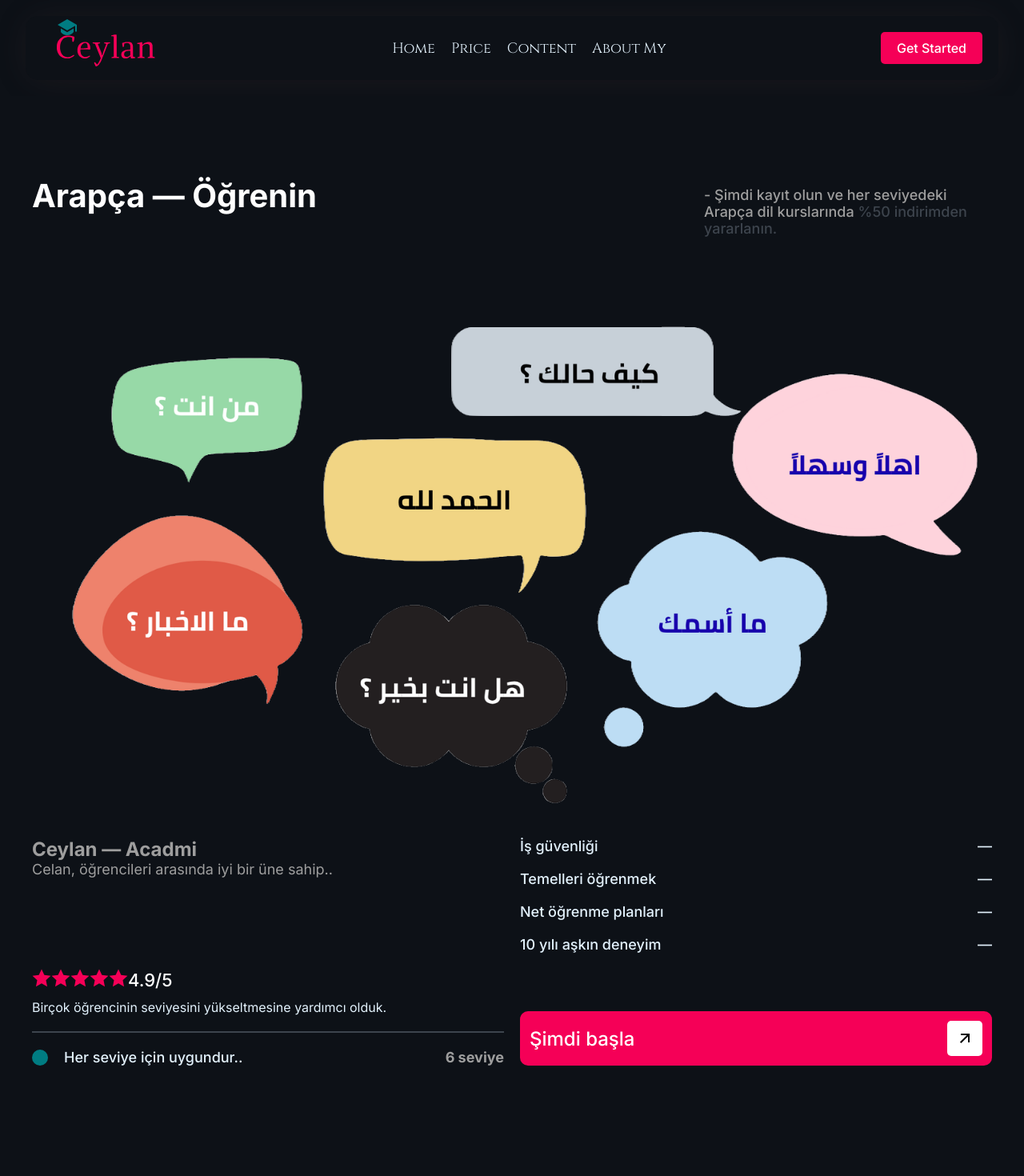
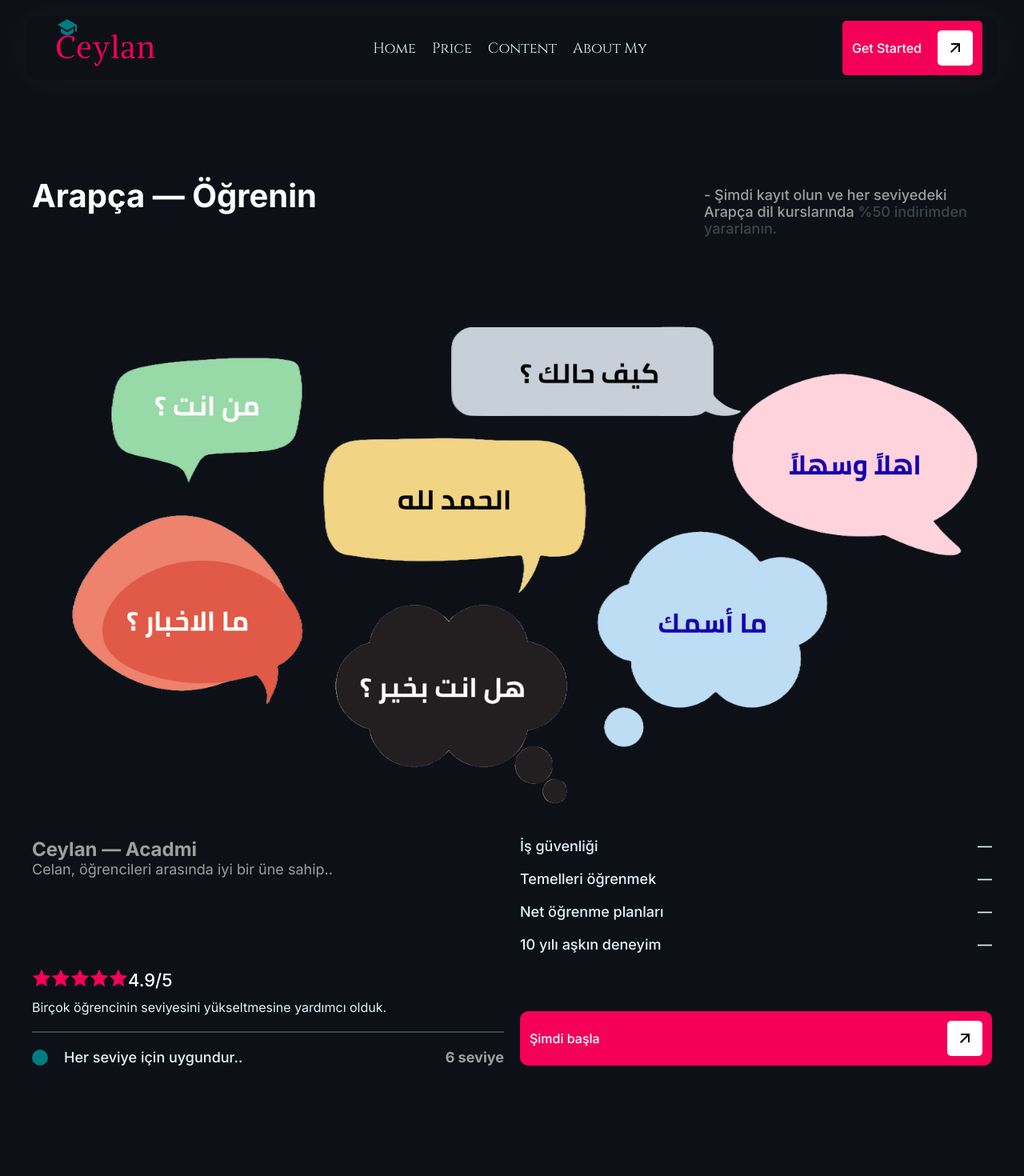
Before and after one commit to a00ae/Ceylan-Academic, a React (Vite) app: page / in a window 1280 px wide. Shown: the top 1470 px of the page at 80% size. Built offline with nearby package versions, Linux system fonts and the light colour scheme.

Commit message:
new card

```diff
--- a/src/components/ui/Button/Button.module.scss
+++ b/src/components/ui/Button/Button.module.scss
@@ -1,43 +1,123 @@
+@use "../../../styles/variables" as btn;
+
+// 1. مصفوفة الألوان المحدثة (التحكم الكامل بالخلفية والنص والحدود)
+$btn-themes: (
+  "default": (
+    bg: var(--btn-color),
+    color: var(--color-white),
+    border: var(--btn-color),
+    hover-bg: #ffffff,               // الخلفية تصبح بيضاء عند الهوفر
+    hover-border: var(--btn-color),
+    hover-color: var(--color-black-hover)    // النص يتغير ليتناسب مع الخلفية البيضاء
+  ),
+  "primary": (
+    bg: var(--color-primary),
+    color: #ffffff,
+    border: transparent,
+    hover-bg: var(--color-primary-hover),
+    hover-border: transparent,
+    hover-color: #ffffff             // يظل النص أبيض لأن الخلفية داكنة
+  ),
+  "secondary": (
+    bg: transparent,
+    color: #ffffff,
+    border: var(--color-secondary),
+    hover-bg: var(--color-secondary-hover),
+    hover-border: var(--color-secondary-hover),
+    hover-color: #ffffff             // يظل النص أبيض
+  ),
+  "dark": ( // مثال إضافي لزر بخلفية سوداء يتحول لشفاف أو أبيض عند الهوفر
+    bg: #000000,
+    color: #ffffff,                  // النص أبيض على خلفية سوداء
+    border: #000000,
+    hover-bg: #ffffff,               // عند الهوفر الخلفية بيضاء
+    hover-border: #000000,
+    hover-color: #000000             // النص ينعكس ليصبح أسود
+  )
+);
+
+// 2. الكلاس الأساسي للزر
 .btn {
-  border: none;
+  border: 2px dashed transparent;
   border-radius: var(--border-radius-sm);
   font-family: Inter, "IBM Plex Sans Arabic", sans-serif;
   font-weight: 500;
   cursor: pointer;
   transition: all 0.2s ease-in-out;
+  @include btn.flex-row(center, center, sm);
+
+  .first {
+    overflow: hidden;
+
+    .data-title {
+      position: relative;
+      display: block;
+      transition: transform var(--transition-main);
+      background-color: inherit;
+      backface-visibility: hidden;
+      transform: translateZ(0);
+
+      &::before {
+        content: attr(data-title);
+        position: absolute;
+        top: 100%;
+        left: 0;
+        width: 100%;
+        // سيتم التحكم بلونه ديناميكيًا بالأسفل لتجنب التعارض
       }
-.default {
-  background-color: var(--btn-color);
-  color: #ffffff;
-  &:hover {
-    background-color: var(--btn-color-hover);
     }
   }
 
-// الأشكال (Variants)
-.primary {
-  background-color: var(--color-primary);
-  color: #ffffff;
-  &:hover {
-    background-color: var(--color-primary-hover);
+  .svg {
+    padding: var(--space-xs);
+    background-color: #fff;
+    border-radius: var(--border-radius-sm);
+    @include btn.flex-row(center, center, 0);
+
+    svg {
+      color: #000;
+      transition: transform var(--transition-main);
     }
   }
 
-.secondary {
-  background-color: transparent;
-  border: 2px solid var(--color-secondary);
-  color: #ffffff;
+  // تأثيرات الأنميشن العامة عند الهوفر
   &:hover {
-    background-color: var(--color-secondary-hover);
+    .first .data-title {
+      transform: translateY(-100%);
+    }
+
+    svg {
+      transform: rotate(40deg);
     }
   }
 
-// الأحجام (Sizes)
-.small {
-  padding: 6px 12px;
-  font-size: 14px;
+  // 3. توليد الألوان والتأثيرات المتطابقة تلقائيًا
+  @each $theme, $colors in $btn-themes {
+    &.#{$theme} {
+      background-color: map-get($colors, bg);
+      color: map-get($colors, color);
+
+      @if map-get($colors, border) != transparent {
+        border: 2px dashed map-get($colors, border);
       }
-.medium {
-  padding: 10px 20px;
-  font-size: 16px;
+
+      // ضبط لون النص التأثيري (الـ التموضع السفلي) قبل الهوفر ليطابق لون الزر الأصلي
+      .first .data-title::before {
+        color: map-get($colors, hover-color);
       }
+
+      &:hover {
+        background-color: map-get($colors, hover-bg);
+        color: map-get($colors, hover-color);
+
+        @if map-get($colors, hover-border) != transparent {
+          border-color: map-get($colors, hover-border);
+        }
+      }
+    }
+  }
+
+  // 4. الأحجام
+  &.small { padding: 6px 6px; font-size: 14px; }
+  &.medium { padding: 10px 10px; font-size: 16px; }
+}
--- a/src/components/ui/Button/Button.tsx
+++ b/src/components/ui/Button/Button.tsx
@@ -1,5 +1,6 @@
+import { RiArrowRightUpLine } from "@remixicon/react";
 import styles from "./Button.module.scss";
-interface ButtonProps extends React.ButtonHTMLAttributes<HTMLButtonElement> {
+interface ButtonProps extends React.AnchorHTMLAttributes<HTMLAnchorElement> {
   variant?: "default" | "primary" | "secondary" | "danger" | "black"; // تحديد أشكال الزر
   size?: "small" | "medium" | "large";
 }
@@ -13,9 +14,16 @@ const Button: React.FC<ButtonProps> = ({
 }) => {
   const buttonClass = `${styles.btn} ${styles[variant]} ${styles[size]} ${className}`;
   return (
-    <button className={buttonClass} {...props}>
-      {children}
-    </button>
+    <a className={buttonClass} {...props}>
+      <div className={styles.first}>
+        <span className={styles["data-title"]} data-title={children}>
+          {children}
+        </span>
+      </div>
+      <div className={styles.svg}>
+        <RiArrowRightUpLine />
+      </div>
+    </a>
   );
 };
 
--- a/src/components/ui/Card/BentoGrid.scss
+++ b/src/components/ui/Card/BentoGrid.scss
@@ -65,60 +65,6 @@
       border: 2px dashed transparent;
       transition: var(--transition-main);
       @include bento.flex-row(space-between, center, 0);
-
-      .first { // ✅ تم تصحيح الاسم من farst إلى first
-        overflow: hidden;
-
-        .data-title {
-          position: relative;
-          font-size: var(--font-size-md);
-          font-weight: var(--font-weight-main);
-          display: block;
-          transition: transform var(--transition-main);
-          background-color: inherit;
-
-          // حل بكسلة الخطوط أثناء التحريك (تطبيق ممتاز منك)
-          backface-visibility: hidden;
-          transform: translateZ(0);
-
-          &::before {
-            content: attr(data-title);
-            position: absolute;
-            top: 100%;
-            left: 0;
-            width: 100%;
-            color: var(--border-color);
-          }
-        }
-      }
-
-      .svg {
-        padding: var(--space-xs);
-        background-color: #fff;
-        border-radius: var(--border-radius-sm);
-        @include bento.flex-row(center, center, 0);
-
-        svg {
-          color: #000;
-          transition: transform var(--transition-main);
-        }
-      }
-
-      // تأثير الـ Hover الاحترافي والثابت
-      &:hover {
-        border-color: var(--btn-color);
-        background-color: #fff;
-
-        .first {
-          .data-title {
-            transform: translateY(-100%);
-          }
-        }
-
-        svg {
-          transform: rotate(40deg);
-        }
-      }
     }
   }
 }
--- a/src/components/ui/Card/BentoGrid.tsx
+++ b/src/components/ui/Card/BentoGrid.tsx
@@ -1,6 +1,7 @@
-import { RiArrowRightUpLine, RiStarFill } from "@remixicon/react";
+import {RiStarFill } from "@remixicon/react";
 import { gridData } from "../../layout/Main/section-1/gridData.ts";
 import "./BentoGrid.scss";
+import Button from "../Button/Button.tsx";
 
 export function BentoGrid() {
   return (
@@ -87,14 +88,15 @@ export function BentoGrid() {
           {/* كارت التوفر */}
           {card.type === "availability" && (
             <>
-              <a href="#">
+              {/* <a href="#">
                 <div className="first">
                   <span className="data-title" data-title={card.title}>{card.title}</span>
                 </div>
                 <div className="svg">
                   <RiArrowRightUpLine />
                 </div>
-              </a>
+              </a> */}
+              <Button>{card.title}</Button>
             </>
           )}
         </div>
--- a/src/styles/_variables.scss
+++ b/src/styles/_variables.scss
@@ -8,6 +8,7 @@
   --color-danger-hover: #b71c1c;
   --color-black: #010101;
   --color-black-hover: #000000;
+  --color-white: #ffffff;
 
   // Semantic UI Colors (تحديد لون العنصر بناءً على وظيفته)
   --bg-color-default: #0d1117;
```
Also changed, not shown: src/components/projectText/project.txt (added), 1 other file (tests, documents, lock files or other folders). Lines whose indentation alone changed are shown as unchanged.
